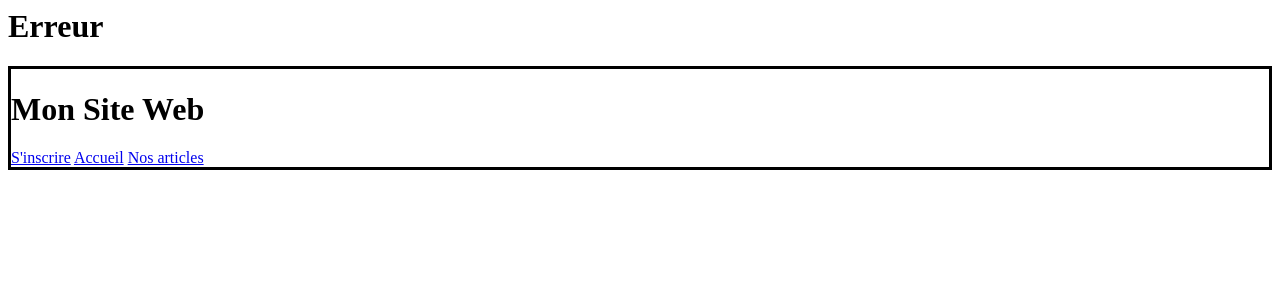
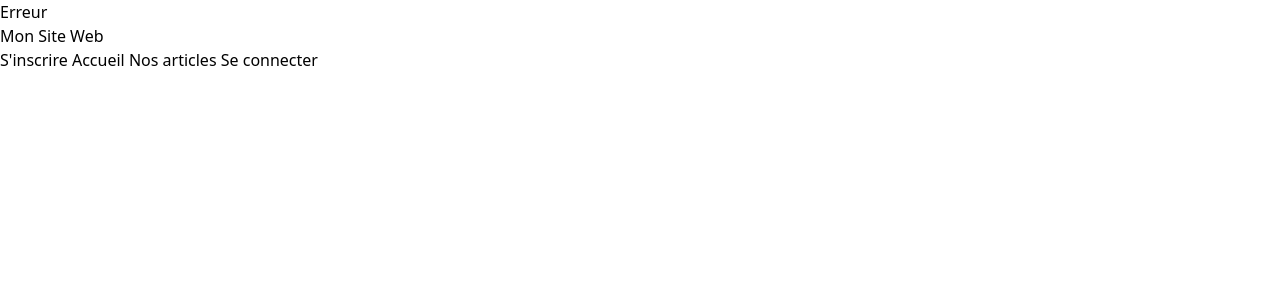
Before and after one commit to Koussai21/ChallengeWebG3, a PHP site: page / in a window 1280 px wide. Shown: the top 300 px of the page. Run offline with PHP 8.4, Linux system fonts and the light colour scheme.

Commit message:
new file:   Efreipedia/view/authentification.php 	modified:   Efreipedia/view/header.php 	modified:   Efreipedia/view/header.php

```diff
--- a/Efreipedia/view/header.php
+++ b/Efreipedia/view/header.php
@@ -1,21 +1,21 @@
 <!DOCTYPE html>
 <html lang="fr">
 <head>
-    <meta charset="UTF-8">
-    <meta name="viewport" content="width=device-width, initial-scale=1.0">
-    <title>Mon Site Web</title>
-    <style>
-        header{
-            border: solid;
-        }
-    </style>
+  <meta charset="UTF-8" />
+  <meta name="viewport" content="width=device-width, initial-scale=1.0" />
+  <!-- Alpine.js CDN -->
+  <script defer src="https://cdn.jsdelivr.net/npm/alpinejs@3.x.x/dist/cdn.min.js"></script>
+  <!-- TailwindCSS CDN -->
+  <link rel="stylesheet" href="https://cdn.jsdelivr.net/npm/tailwindcss@2.x.x/dist/tailwind.min.css">
+  <title>Formation alpine.js | Use API</title>
 </head>
 
-<header>
+<header class="solid">
     <h1>Mon Site Web</h1>
     <a href="/inscription">S'inscrire</a>
     <a href="index.php?page=accueil">Accueil</a>
     <a href="index.php?page=article">Nos articles</a>
+    <a href="index.php?page=connexion">Se connecter</a>
 </header>
 
 <body>
```
Also changed, not shown: Efreipedia/view/authentification.php (added).
